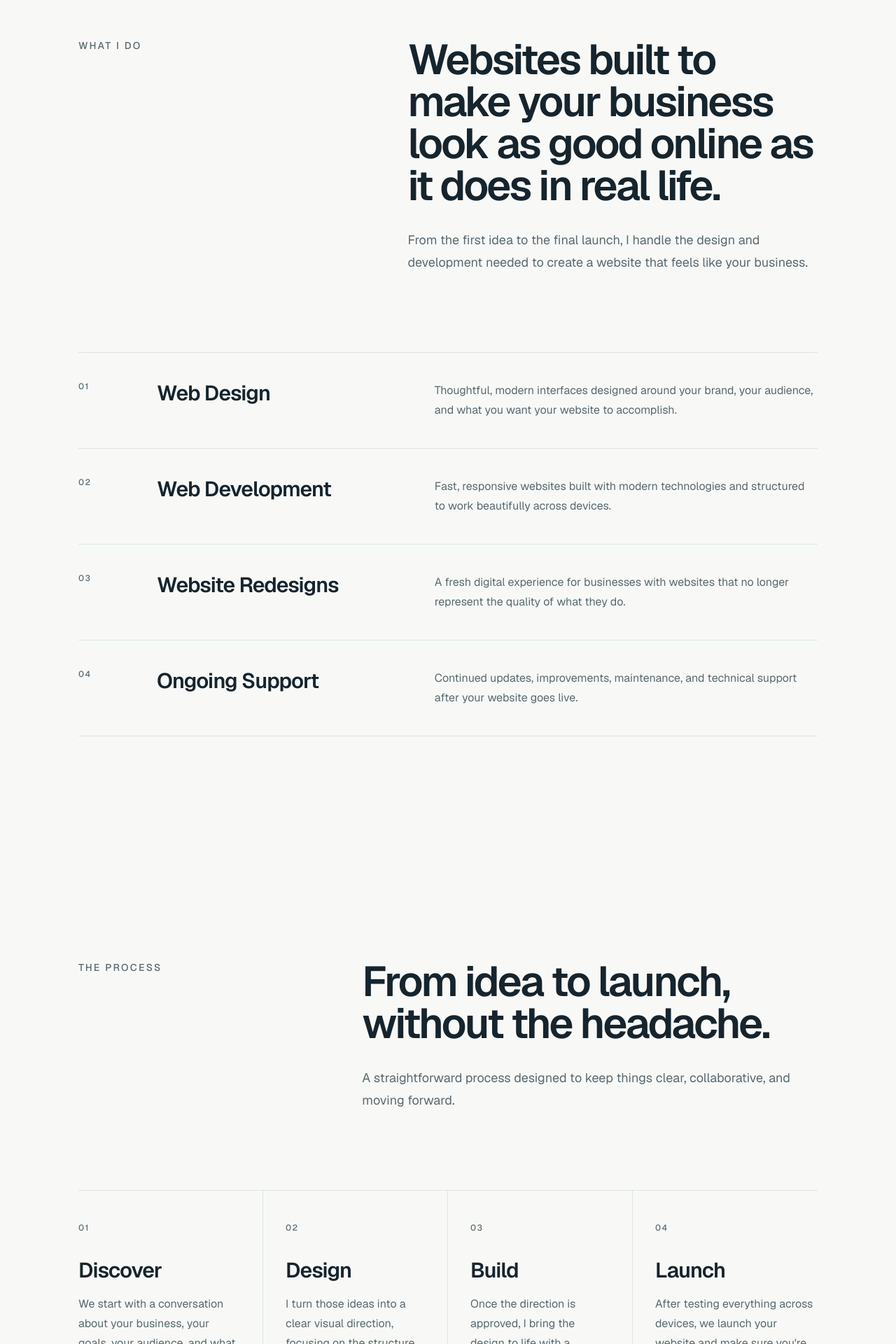
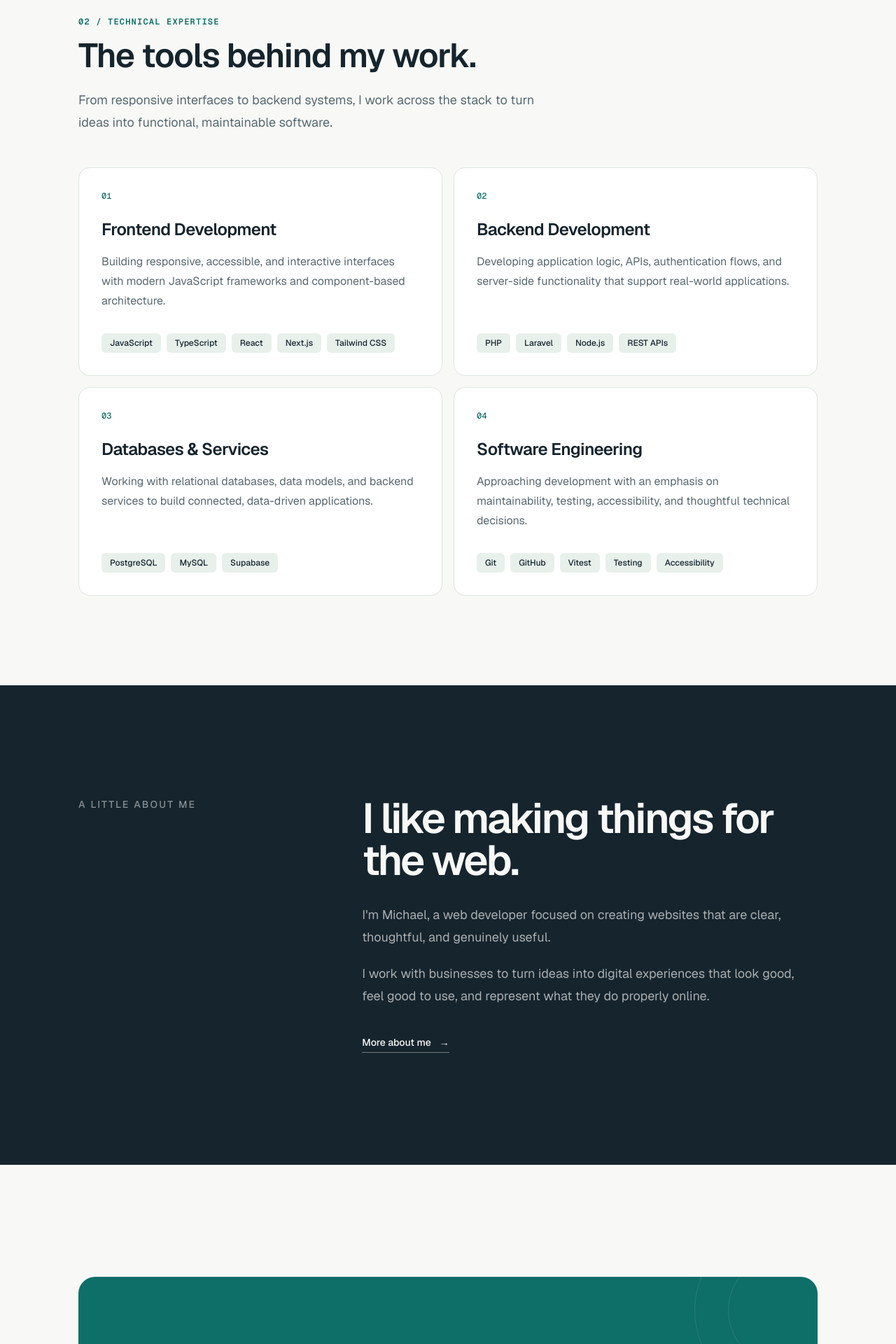
Before and after one commit to michael-garcia-95/portfolio-website, a Next.js app: page / in a window 1280 px wide. Shown: the part 2980-4900 px from the top of the page at 70% size. Built offline with nearby package versions, Linux system fonts and the light colour scheme.

Commit message:
feat: replace services with technical expertise

```diff
--- a/app/page.tsx
+++ b/app/page.tsx
@@ -1,7 +1,7 @@
+
 import Hero from "@/components/home/Hero";
 import SelectedWork from "@/components/home/SelectedWork";
-import Services from "@/components/home/Services";
-import Process from "@/components/home/Process";
+import TechnicalExpertise from "@/components/home/TechnicalExpertise";
 import AboutPreview from "@/components/home/AboutPreview";
 import ContactCTA from "@/components/home/ContactCTA";
 
@@ -10,8 +10,7 @@ export default function Home() {
     <main>
       <Hero />
       <SelectedWork />
-      <Services />
-      <Process />
+      <TechnicalExpertise />
       <AboutPreview />
       <ContactCTA />
     </main>
--- a/components/home/Process.tsx
+++ /dev/null
@@ -1,86 +0,0 @@
-import Container from "@/components/ui/Container";
-
-const steps = [
-  {
-    number: "01",
-    title: "Discover",
-    description:
-      "We start with a conversation about your business, your goals, your audience, and what you want your website to achieve.",
-  },
-  {
-    number: "02",
-    title: "Design",
-    description:
-      "I turn those ideas into a clear visual direction, focusing on the structure, content, and experience of your website.",
-  },
-  {
-    number: "03",
-    title: "Build",
-    description:
-      "Once the direction is approved, I bring the design to life with a responsive, fast, and reliable website.",
-  },
-  {
-    number: "04",
-    title: "Launch",
-    description:
-      "After testing everything across devices, we launch your website and make sure you're comfortable managing what comes next.",
-  },
-];
-
-export default function Process() {
-  return (
-    <section className="py-24 md:py-32 lg:py-40">
-      <Container>
-        {/* Header */}
-        <div className="grid gap-10 lg:grid-cols-[1fr_2fr] lg:gap-20">
-          <div>
-            <p className="text-sm font-medium uppercase tracking-[0.16em] text-muted">
-              The Process
-            </p>
-          </div>
-
-          <div>
-            <h2 className="max-w-3xl font-display text-4xl font-semibold leading-[1] tracking-[-0.045em] text-foreground sm:text-5xl lg:text-6xl">
-              From idea to launch, without the headache.
-            </h2>
-
-            <p className="mt-8 max-w-2xl text-base leading-7 text-muted sm:text-lg sm:leading-8">
-              A straightforward process designed to keep things clear,
-              collaborative, and moving forward.
-            </p>
-          </div>
-        </div>
-
-        {/* Steps */}
-        <div className="mt-20 grid border-t border-border md:mt-28 md:grid-cols-2 lg:grid-cols-4">
-          {steps.map((step, index) => (
-            <div
-              key={step.number}
-              className={`group relative border-b border-border py-8 md:px-8 md:py-10 lg:border-b-0 lg:border-r lg:first:pl-0 lg:last:border-r-0 lg:last:pr-0 ${
-                index === 0 ? "lg:pr-8" : ""
-              }`}
-            >
-              {/* Number */}
-              <span className="text-xs font-medium tracking-[0.12em] text-muted">
-                {step.number}
-              </span>
-
-              {/* Title */}
-              <h3 className="mt-8 font-display text-2xl font-semibold tracking-[-0.03em] text-foreground transition-colors duration-300 group-hover:text-accent sm:text-3xl">
-                {step.title}
-              </h3>
-
-              {/* Description */}
-              <p className="mt-4 text-sm leading-6 text-muted sm:text-base sm:leading-7">
-                {step.description}
-              </p>
-
-              {/* Decorative line */}
-              <div className="mt-8 h-px w-8 bg-border transition-all duration-500 group-hover:w-14 group-hover:bg-accent" />
-            </div>
-          ))}
-        </div>
-      </Container>
-    </section>
-  );
-}
--- a/components/home/Services.tsx
+++ /dev/null
@@ -1,80 +0,0 @@
-import Container from "@/components/ui/Container";
-
-const services = [
-  {
-    number: "01",
-    title: "Web Design",
-    description:
-      "Thoughtful, modern interfaces designed around your brand, your audience, and what you want your website to accomplish.",
-  },
-  {
-    number: "02",
-    title: "Web Development",
-    description:
-      "Fast, responsive websites built with modern technologies and structured to work beautifully across devices.",
-  },
-  {
-    number: "03",
-    title: "Website Redesigns",
-    description:
-      "A fresh digital experience for businesses with websites that no longer represent the quality of what they do.",
-  },
-  {
-    number: "04",
-    title: "Ongoing Support",
-    description:
-      "Continued updates, improvements, maintenance, and technical support after your website goes live.",
-  },
-];
-
-export default function Services() {
-  return (
-    <section id="services" className="border-t border-border py-24 sm:py-28 lg:py-40">
-      <Container>
-        {/* Intro */}
-        <div className="grid gap-12 lg:grid-cols-[1fr_1.5fr] lg:gap-20">
-          <div>
-            <p className="text-sm font-medium uppercase tracking-[0.16em] text-muted">
-              What I Do
-            </p>
-          </div>
-
-          <div>
-            <h2 className="max-w-4xl font-sans text-4xl font-semibold leading-[1] tracking-[-0.045em] text-foreground sm:text-5xl lg:text-6xl">
-              Websites built to make your business look as good online as it
-              does in real life.
-            </h2>
-
-            <p className="mt-8 max-w-2xl text-base leading-7 text-muted sm:text-lg sm:leading-8">
-              From the first idea to the final launch, I handle the design and
-              development needed to create a website that feels like your
-              business.
-            </p>
-          </div>
-        </div>
-
-        {/* Services */}
-        <div className="mt-20 border-t border-border md:mt-28">
-          {services.map((service) => (
-            <div
-              key={service.number}
-              className="group grid gap-6 border-b border-border py-8 md:grid-cols-[80px_1fr_1.5fr] md:items-start md:gap-8 md:py-10"
-            >
-              <span className="text-xs font-medium tracking-[0.12em] text-muted">
-                {service.number}
-              </span>
-
-              <h3 className="font-sans text-2xl font-semibold tracking-[-0.03em] text-foreground transition-colors duration-300 group-hover:text-accent sm:text-3xl">
-                {service.title}
-              </h3>
-
-              <p className="max-w-xl text-sm leading-6 text-muted sm:text-base sm:leading-7">
-                {service.description}
-              </p>
-            </div>
-          ))}
-        </div>
-      </Container>
-    </section>
-  );
-}
--- /dev/null
+++ b/components/home/TechnicalExpertise.tsx
@@ -0,0 +1,117 @@
+
+import Container from "@/components/ui/Container";
+
+const expertise = [
+  {
+    number: "01",
+    title: "Frontend Development",
+    description:
+      "Building responsive, accessible, and interactive interfaces with modern JavaScript frameworks and component-based architecture.",
+    technologies: [
+      "JavaScript",
+      "TypeScript",
+      "React",
+      "Next.js",
+      "Tailwind CSS",
+    ],
+  },
+  {
+    number: "02",
+    title: "Backend Development",
+    description:
+      "Developing application logic, APIs, authentication flows, and server-side functionality that support real-world applications.",
+    technologies: [
+      "PHP",
+      "Laravel",
+      "Node.js",
+      "REST APIs",
+    ],
+  },
+  {
+    number: "03",
+    title: "Databases & Services",
+    description:
+      "Working with relational databases, data models, and backend services to build connected, data-driven applications.",
+    technologies: [
+      "PostgreSQL",
+      "MySQL",
+      "Supabase",
+    ],
+  },
+  {
+    number: "04",
+    title: "Software Engineering",
+    description:
+      "Approaching development with an emphasis on maintainability, testing, accessibility, and thoughtful technical decisions.",
+    technologies: [
+      "Git",
+      "GitHub",
+      "Vitest",
+      "Testing",
+      "Accessibility",
+    ],
+  },
+];
+
+export default function TechnicalExpertise() {
+  return (
+    <section
+      id="expertise"
+      aria-labelledby="expertise-title"
+      className="scroll-mt-28 border-t border-border py-24 sm:py-28 lg:py-32"
+    >
+      <Container>
+        <div className="max-w-3xl">
+          <p className="font-mono text-xs font-semibold uppercase tracking-widest text-accent">
+            02 / Technical Expertise
+          </p>
+
+          <h2
+            id="expertise-title"
+            className="mt-4 text-4xl font-semibold tracking-tight text-foreground sm:text-5xl"
+          >
+            The tools behind my work.
+          </h2>
+
+          <p className="mt-6 max-w-2xl text-base leading-8 text-muted sm:text-lg">
+            From responsive interfaces to backend systems, I work
+            across the stack to turn ideas into functional,
+            maintainable software.
+          </p>
+        </div>
+
+        <div className="mt-12 grid gap-4 md:grid-cols-2">
+          {expertise.map((item) => (
+            <article
+              key={item.number}
+              className="flex h-full flex-col rounded-2xl border border-border bg-white p-6 transition-colors duration-200 hover:border-accent/40 sm:p-8"
+            >
+              <span className="font-mono text-xs font-medium text-accent">
+                {item.number}
+              </span>
+
+              <h3 className="mt-6 text-xl font-semibold tracking-tight text-foreground sm:text-2xl">
+                {item.title}
+              </h3>
+
+              <p className="mt-4 max-w-lg text-sm leading-7 text-muted sm:text-base">
+                {item.description}
+              </p>
+
+              <div className="mt-auto flex flex-wrap gap-2 pt-8">
+                {item.technologies.map((technology) => (
+                  <span
+                    key={technology}
+                    className="rounded-md bg-surface px-3 py-1.5 text-xs font-medium text-foreground"
+                  >
+                    {technology}
+                  </span>
+                ))}
+              </div>
+            </article>
+          ))}
+        </div>
+      </Container>
+    </section>
+  );
+}
```
